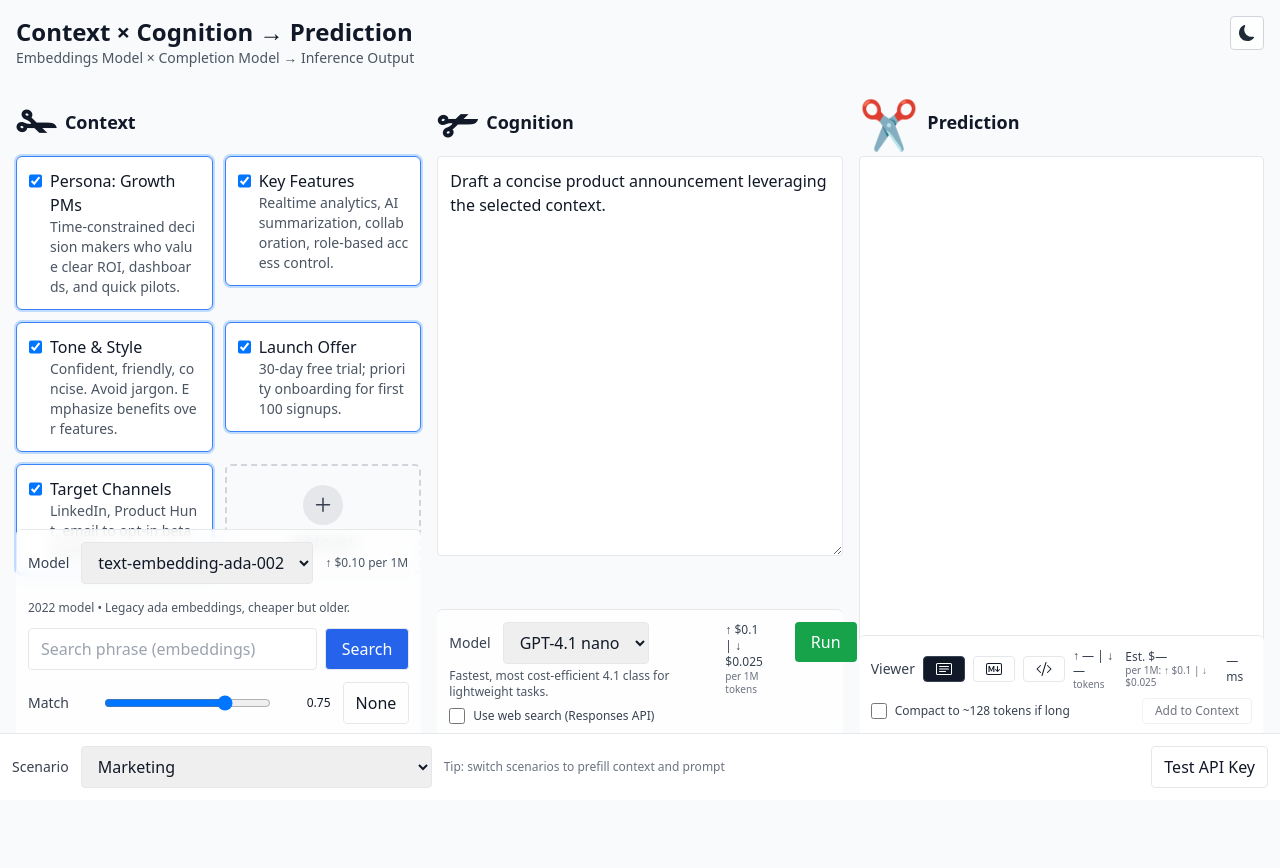
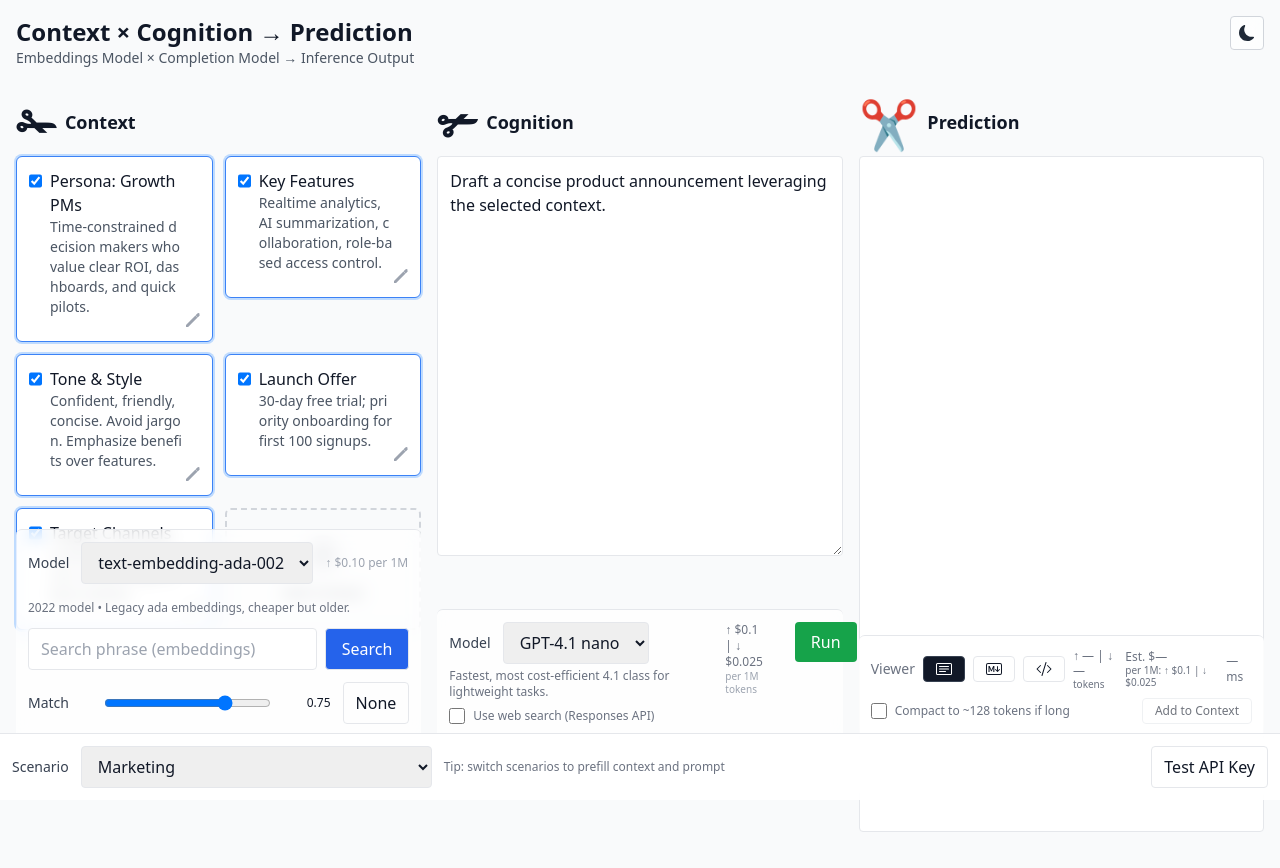
Before and after one commit to aji-ai/js-scissors, a Next.js app: page / in a window 1280 px wide. Shown: the top 868 px of the page. Built offline with nearby package versions, Linux system fonts and the light colour scheme.

Commit message:
Editable chunks and visual harmonization

```diff
--- a/app/page.tsx
+++ b/app/page.tsx
@@ -47,6 +47,7 @@ function AppColumns() {
               onSearch={s.search}
               onChangeTolerance={s.applyTolerance}
               onAddChunk={s.addChunk}
+              onUpdateChunk={s.updateChunk}
               initialSearchPhrase={s.searchPhrase}
               initialMinSimilarity={s.minSimilarity}
               statusText={
--- a/components/AppState.tsx
+++ b/components/AppState.tsx
@@ -44,6 +44,7 @@ type AppState = {
   toggleChunk: (chunkId: string, checked: boolean) => void;
   toggleAll: (checked: boolean) => void;
   addChunk: (title: string, body: string) => void;
+  updateChunk: (chunkId: string, patch: { title?: string; body?: string }) => void;
   setEmbeddingModel: (m: string) => void;
   search: (phrase: string, min: number) => void;
   setPrompt: (val: string) => void;
@@ -239,6 +240,8 @@ export function AppStateProvider({ children }: { children: React.ReactNode }) {
         setMinSimilarity(min);
         setSearchError(undefined);
         setIsSearching(true);
+        // Clear any prior highlights immediately so new matches stand out
+        setHighlightedChunkIds(new Set());
         if (!phrase.trim()) {
           setHighlightedChunkIds(new Set());
           setSearchStatus("idle");
@@ -246,6 +249,8 @@ export function AppStateProvider({ children }: { children: React.ReactNode }) {
           setCosineByChunk(new Map());
           return;
         }
+        // Also clear current selections so only new matches are selected
+        setSelectedChunkIds(new Set());
         const res = await fetch("/api/embeddings/search", {
           method: "POST",
           headers: { "Content-Type": "application/json" },
@@ -401,6 +406,18 @@ export function AppStateProvider({ children }: { children: React.ReactNode }) {
     [output, prompt, chunks, addChunk]
   );
 
+  const updateChunk = useCallback(
+    (chunkId: string, patch: { title?: string; body?: string }) => {
+      setChunks((prev) =>
+        prev.map((c) => (c.id === chunkId ? { ...c, ...patch } : c))
+      );
+      setUserChunks((prev) =>
+        prev.map((c) => (c.id === chunkId ? { ...c, ...patch } : c))
+      );
+    },
+    []
+  );
+
   const value: AppState = useMemo(
     () => ({
       scenarioId,
@@ -432,6 +449,7 @@ export function AppStateProvider({ children }: { children: React.ReactNode }) {
       toggleChunk,
       toggleAll,
       addChunk,
+      updateChunk,
       setEmbeddingModel,
       search,
       setPrompt,
@@ -467,6 +485,7 @@ export function AppStateProvider({ children }: { children: React.ReactNode }) {
       toggleChunk,
       toggleAll,
       addChunk,
+      updateChunk,
       setEmbeddingModel,
       search,
       run,
--- a/components/ChunkCard.tsx
+++ b/components/ChunkCard.tsx
@@ -6,25 +6,26 @@ interface ChunkCardProps {
   onChange: (checked: boolean) => void;
   highlight?: boolean;
   score?: number;
+  onEdit?: (chunk: ScenarioChunk) => void;
 }
 
-export function ChunkCard({ chunk, checked, onChange, highlight, score }: ChunkCardProps) {
+export function ChunkCard({ chunk, checked, onChange, highlight, score, onEdit }: ChunkCardProps) {
   return (
-    <div className="relative">
-      {typeof score === "number" && (
-        <div
-          className="absolute right-2 top-2 rounded bg-gray-900 text-white text-xs px-2 py-0.5 dark:bg-gray-700"
-          title="Dot product score"
-        >
-          {score.toFixed(2)}
-        </div>
-      )}
+    <div>
       <label
-        className={`flex flex-col rounded-md border p-3 cursor-pointer gap-2 transition overflow-hidden
+        className={`relative flex flex-col rounded-md border p-3 pr-7 pb-6 cursor-pointer gap-2 transition overflow-hidden
         ${checked ? "border-blue-500 ring-2 ring-blue-200 dark:ring-blue-900/40" : "border-gray-200 dark:border-gray-700"}
         ${highlight ? "bg-yellow-50 dark:bg-yellow-900/20" : "bg-white dark:bg-gray-800"}
       `}
       >
+        {typeof score === "number" && (
+          <div
+            className="absolute right-2 top-2 rounded bg-gray-900 text-white text-xs px-2 py-0.5 dark:bg-gray-700"
+            title="Dot product score"
+          >
+            {score.toFixed(2)}
+          </div>
+        )}
         <div className="flex items-start gap-2">
           <input
             type="checkbox"
@@ -39,6 +40,25 @@ export function ChunkCard({ chunk, checked, onChange, highlight, score }: ChunkC
             </div>
           </div>
         </div>
+        {onEdit && (
+          <button
+            type="button"
+            title="Edit"
+            aria-label="Edit chunk"
+            onClick={(e) => {
+              e.preventDefault();
+              e.stopPropagation();
+              onEdit(chunk);
+            }}
+            className="absolute bottom-2 right-2 p-1 text-gray-400 hover:text-gray-600 bg-transparent"
+          >
+            {/* Bootstrap pencil-square icon */}
+            <svg xmlns="http://www.w3.org/2000/svg" viewBox="0 0 16 16" className="h-4 w-4 fill-current">
+              <path d="M15.502 1.94a.5.5 0 0 1 0 .706l-1.793 1.793-2.121-2.121L13.38.525a1.5 1.5 0 0 1 2.122 0z"/>
+              <path d="M11.439 2.439 2 11.879V14h2.121l9.439-9.439-2.121-2.121z"/>
+            </svg>
+          </button>
+        )}
       </label>
     </div>
   );
--- a/components/CognitionColumn.tsx
+++ b/components/CognitionColumn.tsx
@@ -61,21 +61,21 @@ export function CognitionColumn({
                 })}
               </select>
             </div>
-            <div className="mt-1 text-xs text-gray-600">
+            <div className="mt-1 text-xs text-gray-500 dark:text-gray-400">
               {modelHints[model]?.hint}
             </div>
           </div>
 
           {/* Column: in/out pricing */}
           <div className="hidden lg:flex flex-col leading-tight">
-            <span className="text-xs text-gray-700 tabular-nums">
+            <span className="text-xs text-gray-500 dark:text-gray-400 tabular-nums">
               {price?.input != null || price?.output != null
                 ? `↑ ${price?.input != null ? `$${price.input}` : "—"} | ↓ ${
                     price?.output != null ? `$${price.output}` : "—"
                   }`
                 : "↑ — | ↓ —"}
             </span>
-            <span className="text-[10px] text-gray-500">per 1M tokens</span>
+            <span className="text-[10px] text-gray-400 dark:text-gray-500">per 1M tokens</span>
           </div>
 
           <div className="flex-1" />
@@ -96,7 +96,7 @@ export function CognitionColumn({
           )}
         </div>
         <div className="mt-2 flex items-center gap-3">
-          <label className="flex items-center gap-2 text-xs text-gray-700 dark:text-gray-300">
+          <label className="flex items-center gap-2 text-xs text-gray-500 dark:text-gray-400">
             <input
               type="checkbox"
               className="h-4 w-4"
--- a/components/ContextColumn.tsx
+++ b/components/ContextColumn.tsx
@@ -22,6 +22,7 @@ interface ContextColumnProps {
   embeddingPricing: Record<string, number>;
   onChangeEmbeddingModel: (m: string) => void;
   embeddingHints: Record<string, string>;
+  onUpdateChunk: (id: string, patch: { title?: string; body?: string }) => void;
 }
 
 export function ContextColumn({
@@ -42,13 +43,18 @@ export function ContextColumn({
   availableEmbeddingModels,
   embeddingPricing,
   onChangeEmbeddingModel,
-  embeddingHints
+  embeddingHints,
+  onUpdateChunk
 }: ContextColumnProps) {
   const [phrase, setPhrase] = useState(initialSearchPhrase ?? "");
   const [minSim, setMinSim] = useState(initialMinSimilarity ?? 0.75);
   const [addOpen, setAddOpen] = useState(false);
   const [newTitle, setNewTitle] = useState("");
   const [newBody, setNewBody] = useState("");
+  const [editOpen, setEditOpen] = useState(false);
+  const [editId, setEditId] = useState<string | null>(null);
+  const [editTitle, setEditTitle] = useState("");
+  const [editBody, setEditBody] = useState("");
 
   const allSelected = useMemo(
     () => chunks.length > 0 && chunks.every((c) => selectedChunkIds.has(c.id)),
@@ -72,6 +78,12 @@ export function ContextColumn({
               checked={checked}
               highlight={highlight}
               score={score}
+              onEdit={(c) => {
+                setEditId(c.id);
+                setEditTitle(c.title);
+                setEditBody(c.body);
+                setEditOpen(true);
+              }}
               onChange={(next) => onToggleChunk(chunk.id, next)}
             />
           );
@@ -89,7 +101,7 @@ export function ContextColumn({
                 <path fillRule="evenodd" d="M12 4.5a.75.75 0 01.75.75V11h5.75a.75.75 0 010 1.5H12.75v5.75a.75.75 0 01-1.5 0V12.5H5.5a.75.75 0 010-1.5h5.75V5.25A.75.75 0 0112 4.5z" clipRule="evenodd" />
               </svg>
             </div>
-            <div className="mt-2 text-sm font-medium text-gray-700">Add Card</div>
+            <div className="mt-2 text-sm font-medium text-gray-700">Add Context</div>
           </div>
         </button>
       </div>
@@ -109,11 +121,11 @@ export function ContextColumn({
                 </option>
               ))}
             </select>
-            <span className="text-xs text-gray-600 tabular-nums">
+            <span className="text-xs text-gray-400 dark:text-gray-500 tabular-nums">
               ↑ ${embeddingPricing[embeddingModel]?.toFixed(2) ?? "—"} per 1M
             </span>
           </div>
-          <div className="mt-1 text-xs text-gray-600 dark:text-gray-400">
+          <div className="mt-1 text-xs text-gray-500 dark:text-gray-400">
             {embeddingHints[embeddingModel]}
           </div>
           <div className="flex gap-2">
@@ -212,6 +224,42 @@ export function ContextColumn({
           </div>
         </div>
       </Modal>
+      <Modal
+        title="Edit Context Card"
+        open={editOpen}
+        onClose={() => setEditOpen(false)}
+        onPrimary={() => {
+          if (!editId) return;
+          const t = editTitle.trim();
+          const b = editBody.trim();
+          if (!t || !b) return;
+          onUpdateChunk(editId, { title: t, body: b });
+          setEditOpen(false);
+        }}
+        primaryText="Save"
+        secondaryText="Cancel"
+      >
+        <div className="grid grid-cols-1 gap-3">
+          <div>
+            <label className="mb-1 block text-sm font-medium text-gray-700">Title</label>
+            <input
+              value={editTitle}
+              onChange={(e) => setEditTitle(e.target.value)}
+              placeholder="Edit card title"
+              className="w-full rounded border px-3 py-2"
+            />
+          </div>
+          <div>
+            <label className="mb-1 block text-sm font-medium text-gray-700">Body</label>
+            <textarea
+              value={editBody}
+              onChange={(e) => setEditBody(e.target.value)}
+              placeholder="Edit card content"
+              className="w-full rounded border px-3 py-2 h-32 resize-vertical"
+            />
+          </div>
+        </div>
+      </Modal>
     </section>
   );
 }
--- a/components/PredictionColumn.tsx
+++ b/components/PredictionColumn.tsx
@@ -104,7 +104,7 @@ export function PredictionColumn({
 
       <div className="column-sticky-footer p-3 rounded-t-md">
         <div className="flex items-center gap-2">
-          <span className="text-sm text-gray-700 dark:text-gray-300">Viewer</span>
+          <span className="text-sm text-gray-500 dark:text-gray-400">Viewer</span>
           <div className="flex gap-2">
             <button
               className={`rounded border px-3 py-1 ${
@@ -157,21 +157,21 @@ export function PredictionColumn({
             </button>
           </div>
           <div className="ml-auto hidden xl:flex items-center gap-2">
-            <div className="flex flex-col leading-tight text-xs text-gray-700 dark:text-gray-300 tabular-nums">
+            <div className="flex flex-col leading-tight text-xs text-gray-500 dark:text-gray-400 tabular-nums">
               <span>
                 ↑ {inputTokensText} | ↓ {outputTokensText}
               </span>
               <span className="text-[10px] text-gray-500 dark:text-gray-400">tokens</span>
             </div>
-            <div className="flex flex-col leading-tight text-xs text-gray-700 dark:text-gray-300 tabular-nums">
+            <div className="flex flex-col leading-tight text-xs text-gray-500 dark:text-gray-400 tabular-nums">
               <span>{estCostText}</span>
               <span className="text-[10px] text-gray-500 dark:text-gray-400">per 1M: {perMillionNote}</span>
             </div>
-            <div className="text-xs text-gray-700 dark:text-gray-300">{durationText}</div>
+            <div className="text-xs text-gray-500 dark:text-gray-400">{durationText}</div>
           </div>
         </div>
         <div className="mt-2 flex items-center gap-3">
-          <label className="hidden lg:flex items-center gap-2 text-xs text-gray-700 dark:text-gray-300">
+          <label className="hidden lg:flex items-center gap-2 text-xs text-gray-500 dark:text-gray-400">
             <input
               type="checkbox"
               className="h-4 w-4"
```
